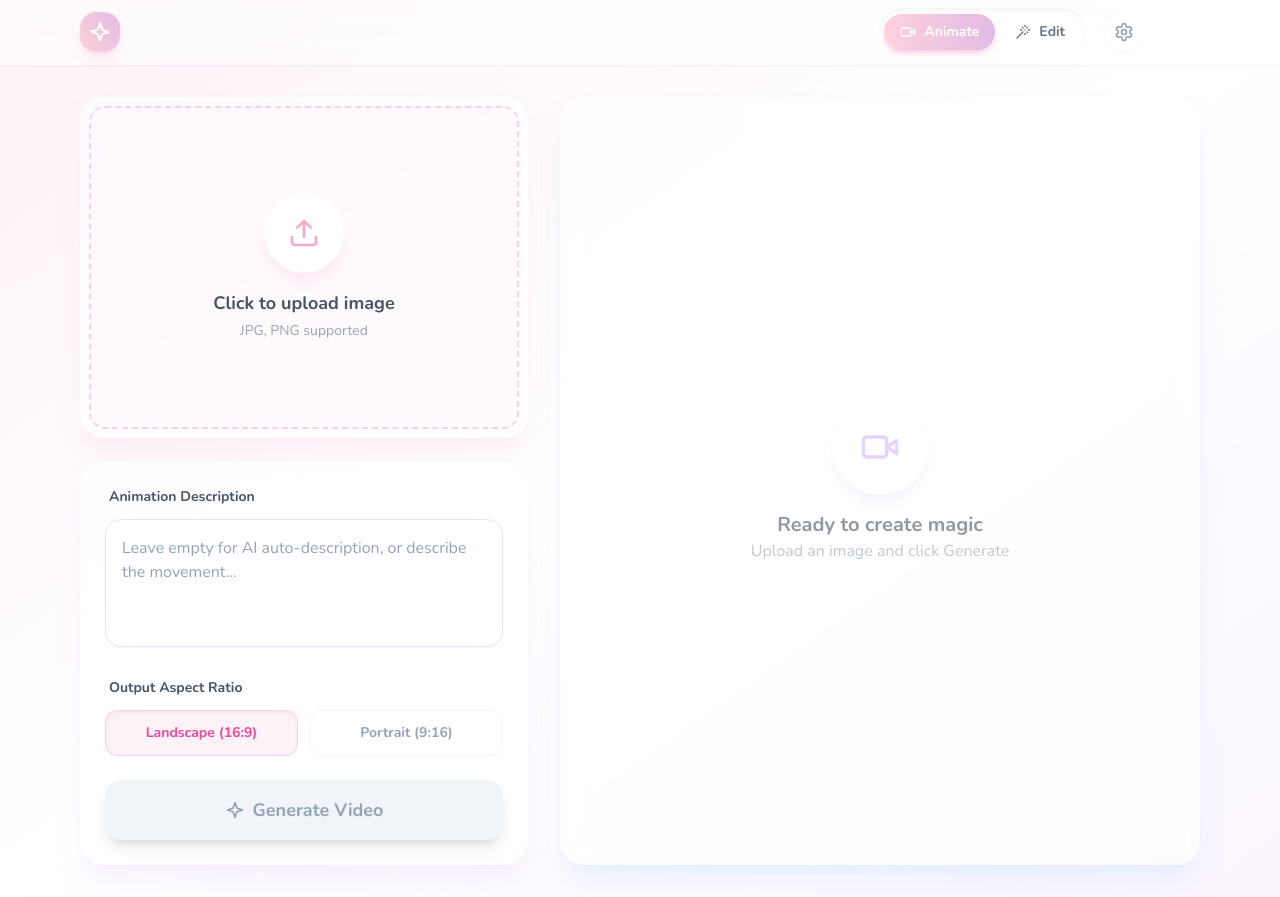
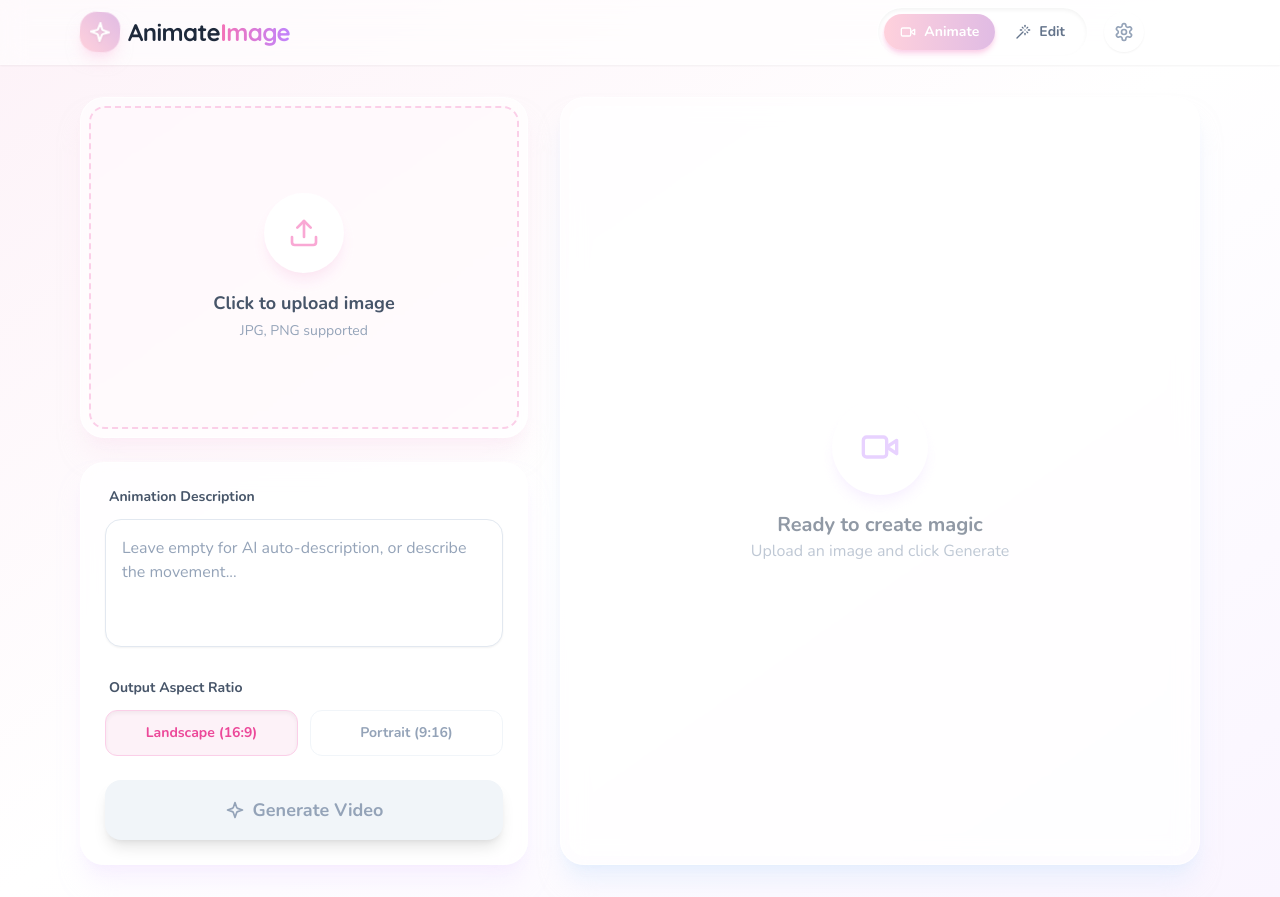
Before and after one commit to jebin2/animateimage, a React (Vite) app: page / in a window 1280 px wide. Built offline with nearby package versions, Linux system fonts and the light colour scheme.

Commit message:
mobile res

```diff
--- a/App.tsx
+++ b/App.tsx
@@ -263,7 +263,7 @@ const App: React.FC = () => {
             <div className="w-8 h-8 sm:w-10 sm:h-10 bg-gradient-to-tr from-cute-pink to-cute-purple rounded-xl sm:rounded-2xl rotate-3 flex items-center justify-center shadow-lg shadow-pink-200/50 transition-all duration-500 hover:rotate-12 hover:scale-110">
               <SparklesIcon className="w-5 h-5 sm:w-6 sm:h-6 text-white drop-shadow-sm" />
             </div>
-            <span className="font-display font-bold text-lg sm:text-2xl tracking-tight text-slate-800 hidden xs:inline">
+            <span className="font-display font-bold text-lg sm:text-2xl tracking-tight text-slate-800 hidden sm:inline">
               Animate<span className="text-transparent bg-clip-text bg-gradient-to-r from-pink-400 to-purple-400">Image</span>
             </span>
           </div>
```
